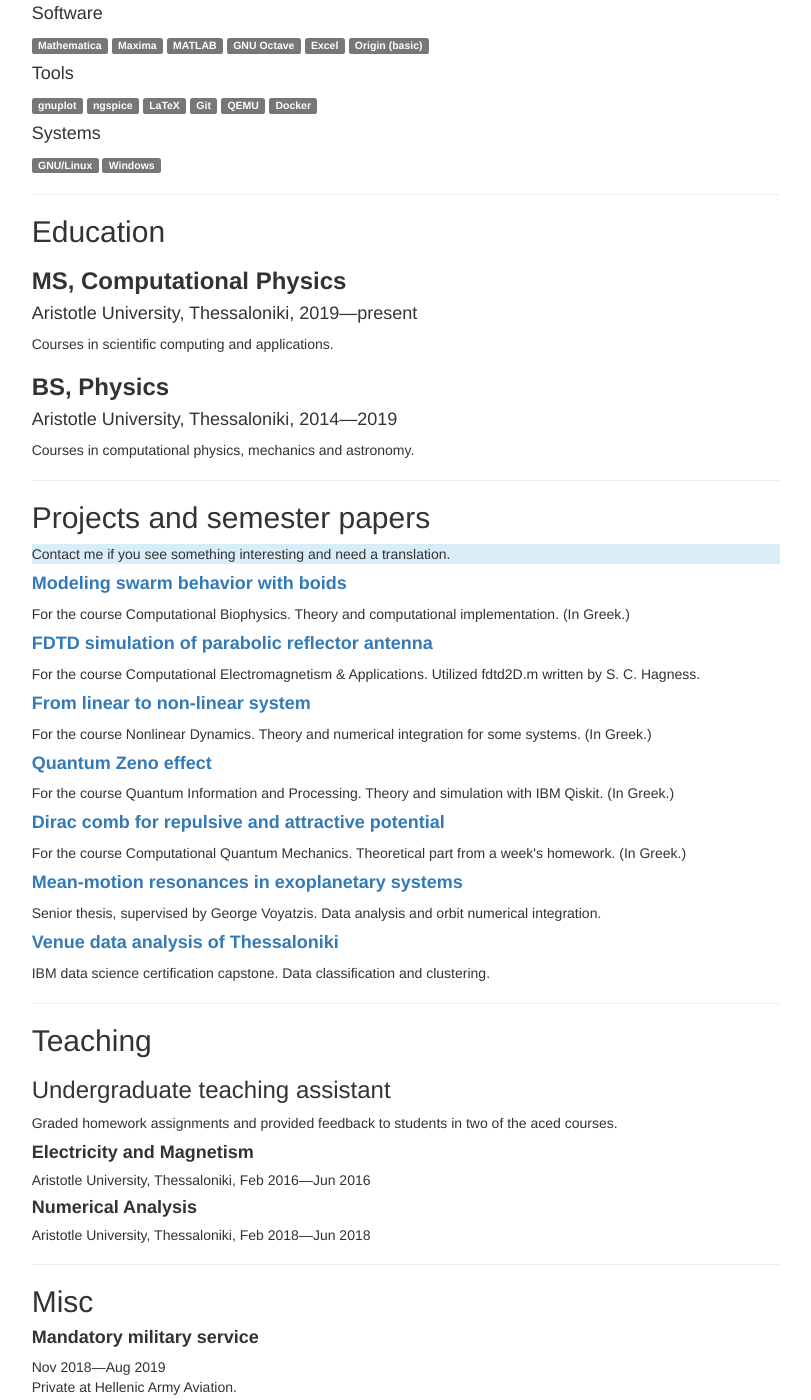
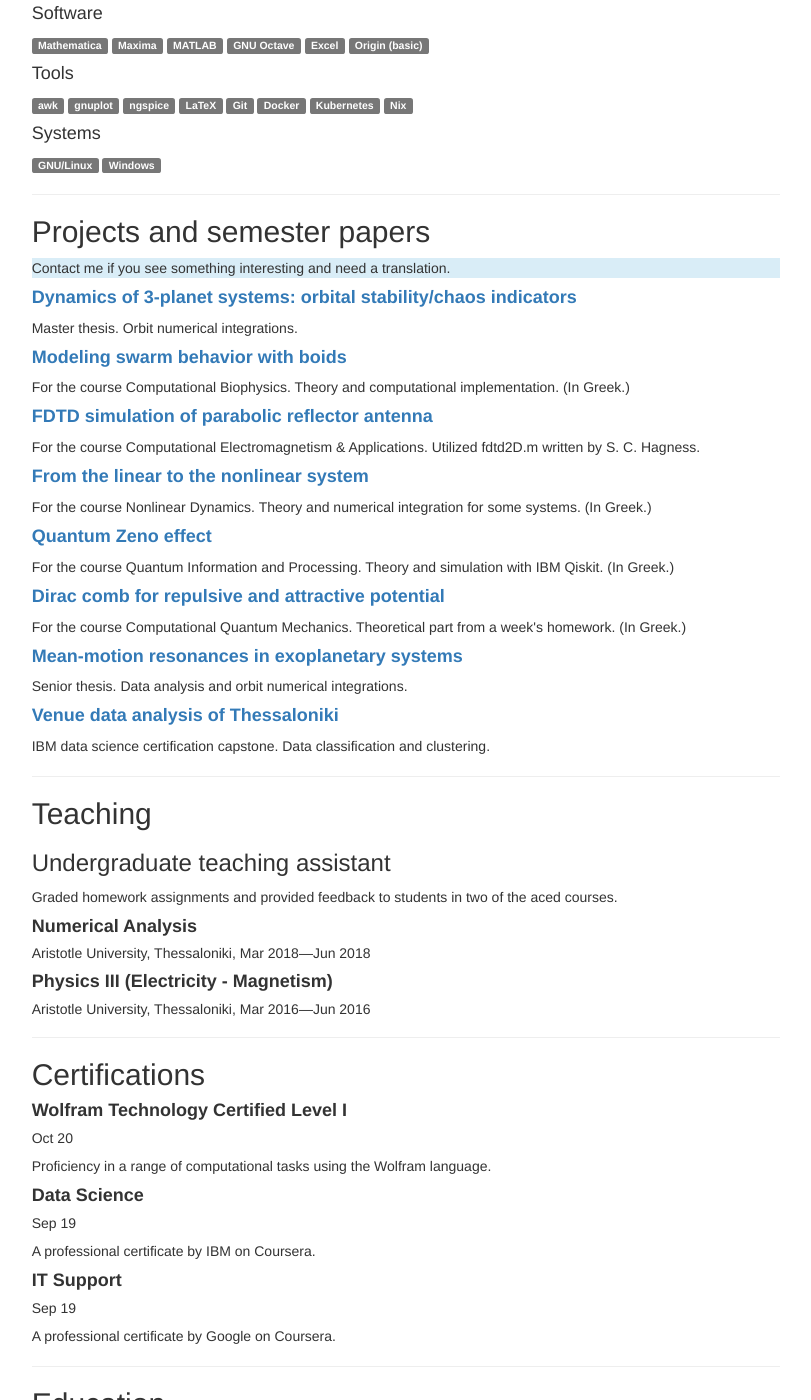
Before and after one commit to konfou/konfou.github.io, a Jekyll site: the page built from _pages/cv.html, in a window 1280 px wide and 1400 px high, scrolled down 577 px. Shown: the whole window, without its empty margins (234-1045 px from the left). Built offline with Jekyll 4.4.1, drawn with Linux system fonts in a browser that asks for light colours; some of the changed text lies outside the part shown.

Commit message:
update cv

```diff
--- a/_data/cv.yml
+++ b/_data/cv.yml
@@ -3,12 +3,12 @@
 email: mail@konfou.xyz
 gh: konfou
 li: kfoutzopoulos
-org: Aristotle University
+org: .
 city: Thessaloniki
 country: Greece
 summary:
  text:
-    Currently, master student in computational physics.
+  Last updated Dec 23.
 
 interests:
  - nonlinear dynamics
@@ -17,23 +17,23 @@
  - general relativity
 
 knowledge:
+ - scientific computing
+ - data analysis
  - computational physics
  - computational mathematics
+ - dynamical systems
  - astrodynamics
- - scientific computing
- - dynamical systems
- - data analysis
  - system administration
 
 skills:
  - name: Programming
    items:
+    - name: Python
     - name: C
     - name: C++
-    - name: Python
     - name: R
     - name: Julia
-    - name: JS (basic)
+    - name: SQL
  - name: Software
    items:
     - name: Mathematica
@@ -44,48 +44,25 @@
     - name: Origin (basic)
  - name: Tools
    items:
+    - name: awk
     - name: gnuplot
     - name: ngspice
     - name: LaTeX
     - name: Git
-    - name: QEMU
     - name: Docker
+    - name: Kubernetes
+    - name: Nix
  - name: Systems
    items:
     - name: GNU/Linux
     - name: Windows
 
-education:
- colleges:
-  - degree: MS, Computational Physics
-    org: Aristotle University
-    city: Thessaloniki
-    url: pms.physics.auth.gr/comphys/?lang=en
-    start: 2019
-    end: present
-    summary:
-      Courses in scientific computing and applications.
-  - degree: BS, Physics
-    org: Aristotle University
-    city: Thessaloniki
-    url: www.physics.auth.gr/en
-    start: 2014
-    end: 2019
-    summary:
-      Courses in computational physics, mechanics and astronomy.
- certs:
-  - name: Wolfram Technology Certified Level I
-    date: Oct 20
-      Proficiency in a range of computational tasks using the Wolfram language.
-  - name: Data Science
-    date: Sep 19
-      A professional certificate by IBM on Coursera.
-  - name: IT Support
-    date: Sep 19
-    summary:
-      A professional certificate by Google on Coursera.
-
 projects:
+ - name: 'Dynamics of 3-planet systems: orbital stability/chaos indicators'
+   url: users.auth.gr/~voyatzis/SeniorThesis/mFoutzopoulos2023.pdf
+   summary:
+     Master thesis.
+     Orbit numerical integrations.
  - name: Modeling swarm behavior with boids
    url: users.auth.gr/kfoutzop/pms/sem3.cbp/boids/
    summary:
@@ -96,7 +73,7 @@
    summary:
      For the course Computational Electromagnetism & Applications.
      Utilized fdtd2D.m written by S. C. Hagness.
- - name: From linear to non-linear system
+ - name: From the linear to the nonlinear system
    url: users.auth.gr/kfoutzop/pms/sem2.nld/foutzopoulos2020_fltnl.pdf
    summary:
      For the course Nonlinear Dynamics.
@@ -114,8 +91,8 @@
  - name: Mean-motion resonances in exoplanetary systems
    url: users.auth.gr/~voyatzis/SeniorThesis/pFoutzopoulos.pdf
    summary:
-     Senior thesis, supervised by George Voyatzis.
-     Data analysis and orbit numerical integration.
+     Senior thesis.
+     Data analysis and orbit numerical integrations.
  - name: Venue data analysis of Thessaloniki
    url: github.com/konfou/coursera-ibm-data-cert/blob/master/venue-data-analysis-of-thessaloniki.ipynb
    summary:
@@ -123,19 +100,51 @@
      Data classification and clustering.
 
 teaching:
-  - name: Electricity and Magnetism
-    org: Aristotle University
-    city: Thessaloniki
-    start: Feb 2016
-    end: Jun 2016
   - name: Numerical Analysis
     org: Aristotle University
     city: Thessaloniki
-    start: Feb 2018
+    start: Mar 2018
     end: Jun 2018
+  - name: Physics III (Electricity - Magnetism)
+    org: Aristotle University
+    city: Thessaloniki
+    start: Mar 2016
+    end: Jun 2016
+
+certs:
+  - name: Wolfram Technology Certified Level I
+    date: Oct 20
+    summary:
+      Proficiency in a range of computational tasks using the Wolfram language.
+  - name: Data Science
+    date: Sep 19
+    summary:
+      A professional certificate by IBM on Coursera.
+  - name: IT Support
+    date: Sep 19
+    summary:
+      A professional certificate by Google on Coursera.
+
+education:
+  - degree: MS, Computational Physics
+    org: Aristotle University
+    city: Thessaloniki
+    url: pms.physics.auth.gr/comphys/?lang=en
+    start: 2019
+    end: 2023
+    summary:
+      Courses in scientific computing and applications.
+  - degree: BS, Physics
+    org: Aristotle University
+    city: Thessaloniki
+    url: www.physics.auth.gr/en
+    start: 2014
+    end: 2019
+    summary:
+      Courses in computational physics, mechanics and astronomy.
 
 misc:
-  - name: Mandatory military service
+  - name: Compulsory military service
     start: Nov 2018
     end: Aug 2019
     summary:
--- a/_pages/cv.html
+++ b/_pages/cv.html
@@ -42,21 +42,6 @@
   {% endfor %}{% endfor %}
   <hr>
 
-  <h2 class="p-education education">Education</h2>
-  {% for college in site.data.cv.education.colleges %}  <div class="h-event vevent">
-    <h3>
-      <strong class="p-summary summary">{{ college.degree }}</strong>
-    </h3>
-    <h4>
-      <span class="p-org org">{{college.org}}</span>,
-      <span class="p-location location">{{ college.city }}</span>,
-      <abbr class="dt-start dtstart">{{ college.start }}</abbr>&mdash;<abbr class="dt-end dtend">{{college.end }}</abbr>
-    </h4>
-    <p>{{ college.summary }}</p>
-    </div>
-  {% endfor %}
-  <hr>
-
   <h2>Projects and semester papers</h2>
   <p class="bg-info">Contact me if you see something interesting and need a translation.</p>
   {% for project in site.data.cv.projects %}  <div class="h-event vevent">
@@ -87,6 +72,34 @@
     {% endfor %}
   <hr>
 
+  <h2>Certifications</h2>
+  {% for cert in site.data.cv.certs %}  <div class="h-event vevent">
+    <h4>
+      <strong class="p-summary summary">{{ cert.name }}</strong>
+    </h4>
+    <h5>
+      <abbr class="dt-end dtend">{{ cert.date }}</abbr>
+    </h4>
+    <p>{{ cert.summary }}</p>
+    </div>
+  {% endfor %}
+  <hr>
+
+  <h2 class="p-education education">Education</h2>
+  {% for college in site.data.cv.education %}  <div class="h-event vevent">
+    <h3>
+      <strong class="p-summary summary">{{ college.degree }}</strong>
+    </h3>
+    <h4>
+      <span class="p-org org">{{ college.org }}</span>,
+      <span class="p-location location">{{ college.city }}</span>,
+      <abbr class="dt-start dtstart">{{ college.start }}</abbr>&mdash;<abbr class="dt-end dtend">{{ college.end }}</abbr>
+    </h4>
+    <p>{{ college.summary }}</p>
+    </div>
+  {% endfor %}
+  <hr>
+
   <h2>Misc</h2>
   {% for each in site.data.cv.misc %}  <div class="h-event vevent">
     <h4>
```
